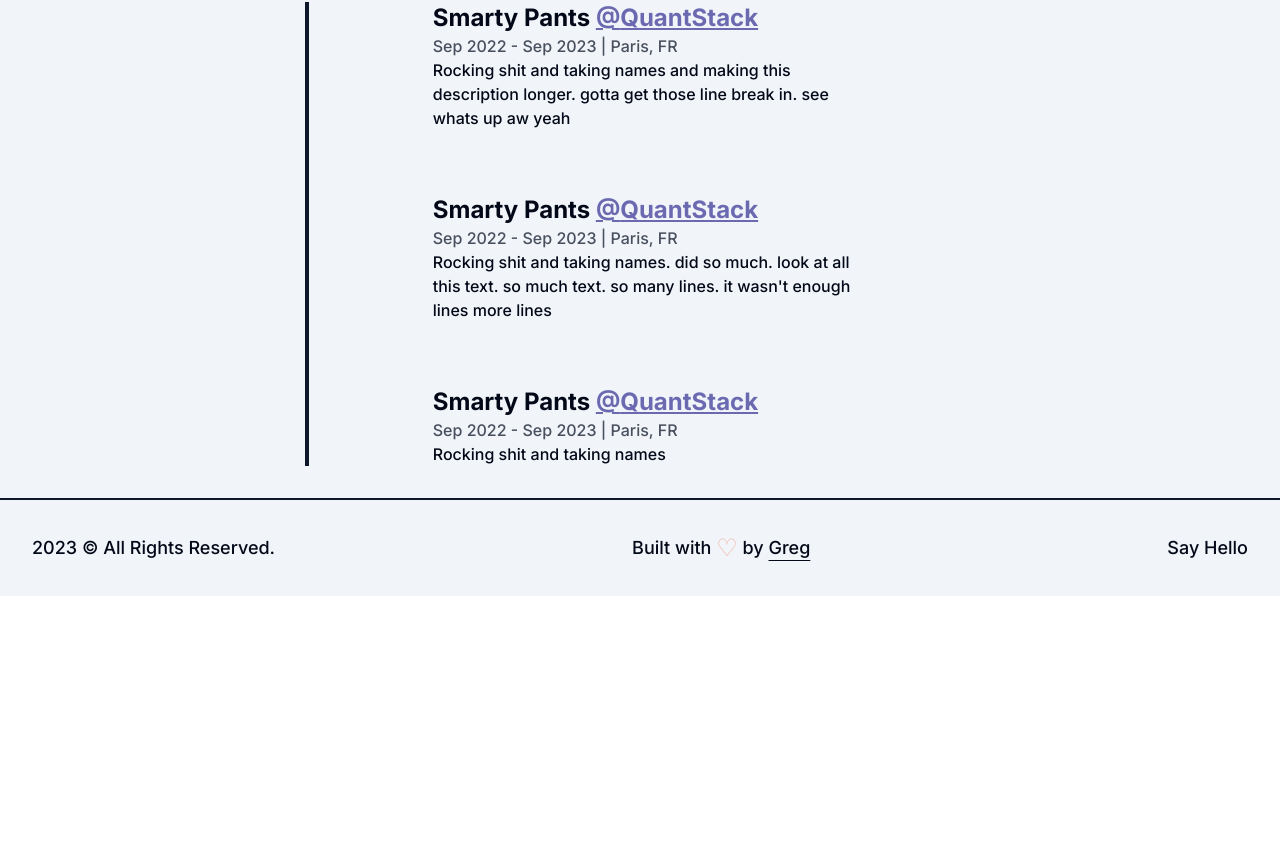
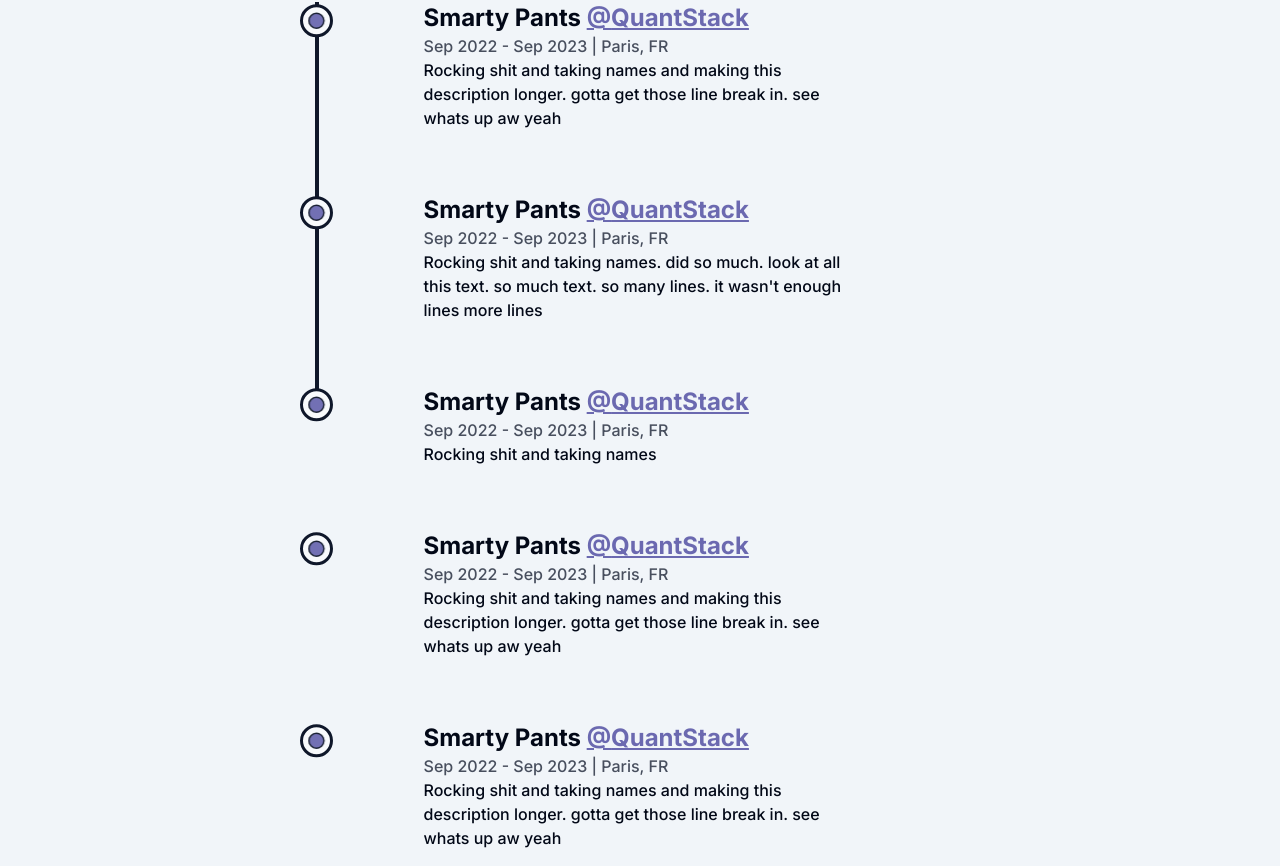
Before and after one commit to gjmooney/portfolio, a Next.js app: page /about in a window 1280 px wide. Shown: the part 2154-3020 px from the top of the page. Before the commit the page ends 2750 px from the top, so only its background shows below. Built offline with nearby package versions, Linux system fonts and the light colour scheme.

Commit message:
Add timeline animations

```diff
--- /dev/null
+++ b/Text/TextBlurbs.ts
@@ -0,0 +1,94 @@
+export const OLDexperience = [
+  {
+    position: "Smarty Pants",
+    company: "QuantStack",
+    address: "Paris, FR",
+    companyLink: "https://www.quantstack.com",
+    time: "Sep 2022 - Sep 2023",
+    work: "Rocking shit and taking names and making this description longer. gotta get those line break in. see whats up aw yeah",
+  },
+
+  {
+    position: "Smarty Pants",
+    company: "QuantStack",
+    address: "Paris, FR",
+    companyLink: "https://www.quantstack.com",
+    time: "Sep 2022 - Sep 2023",
+    work: "Rocking shit and taking names. did so much. look at all this text. so much text. so many lines. it wasn't enough lines more lines",
+  },
+
+  {
+    position: "Smarty Pants",
+    company: "QuantStack",
+    address: "Paris, FR",
+    companyLink: "https://www.quantstack.com",
+    time: "Sep 2022 - Sep 2023",
+    work: "Rocking shit and taking names",
+  },
+
+  {
+    position: "Smarty Pants",
+    company: "QuantStack",
+    address: "Paris, FR",
+    companyLink: "https://www.quantstack.com",
+    time: "Sep 2022 - Sep 2023",
+    work: "Rocking shit and taking names and making this description longer. gotta get those line break in. see whats up aw yeah",
+  },
+
+  {
+    position: "Smarty Pants",
+    company: "QuantStack",
+    address: "Paris, FR",
+    companyLink: "https://www.quantstack.com",
+    time: "Sep 2022 - Sep 2023",
+    work: "Rocking shit and taking names and making this description longer. gotta get those line break in. see whats up aw yeah",
+  },
+];
+
+export const experiencesText = [
+  {
+    title: "Robotics Software Developer",
+    company: "QuantStack",
+    date: "April 2022 - Present",
+    points: [
+      "Developing JupyterLab extensions and widgets to facilitate the use of ROS on a web browser.",
+      "Collaborating with RWTH to integrate a master's robotics course involving ROS into a JupyterHub environment",
+      'Presented "Teaching ROS with JupyterLab" at ROSCon 2022 in Kyoto.',
+      "Participating in code reviews and providing constructive feedback to other developers.",
+    ],
+  },
+  {
+    title: "Research Assistant",
+    company: "IGMR - RWTH Aachen University",
+    date: "July 2021 - March 2022",
+    points: [
+      "Tested open-source robots and developed the contents of a ROS (Robot Operating System) seminar for master's students.",
+    ],
+  },
+  {
+    title: "Undergraduate Researcher Embodied Dexterity Group",
+    company: "UC Berkeley College of Engineering",
+    date: "August 2019 - May 2020",
+    points: [
+      "Designed and 3D-printed gripper mechanisms for an autonomous underwater vehicle (AUV) with the goal of collecting coral samples from the Pacific ocean.Designed.",
+    ],
+  },
+  {
+    title: "Mechanical Engineering Intern",
+    company: "Tesla",
+    date: "Jan 2019 - August 2019",
+    points: [
+      "Taught FANUC robots new manufacturing processes such as welding and adhesive application to implement design changes in the Model 3 production line.",
+      "Tested the properties of boron-treated steel welds by performing shear and tensile tests and examining the cross-sectional cuts.",
+      "Designed the Body In White (BIW) overall layout with the collaboration of automation vendors and factory engineers.",
+    ],
+  },
+  {
+    title: "Hybrid Robotics Research Assistant",
+    company: "UC Berkeley College of Engineering",
+    date: "June 2028 - December 2018",
+    points: [
+      "Generated optimized trajectories for Agility Robotics two-legged robot, Cassie, by using FROST (Fast Robot Optimization and Simulation Toolkit) in Matlab.Generated.",
+    ],
+  },
+];
--- a/app/about/page.tsx
+++ b/app/about/page.tsx
@@ -3,10 +3,13 @@ import AnimatedText from "@/components/animations/AnimatedText";
 import Experience from "@/components/Experience";
 import Skills from "@/components/Skills";
 import { cn } from "@/lib/utils";
+import { experiencesText } from "@/Text/TextBlurbs";
 import Image from "next/image";
 import profilePic from "public/profile/about-img.jpg";
 
 const page = () => {
+  const exp = experiencesText;
+
   return (
     <main className="flex min-h-screen flex-col items-center p-8 ">
       <AnimatedText text="Passion Fuels Purpose" className="mb-16 text-8xl" />
--- a/app/page.tsx
+++ b/app/page.tsx
@@ -1,4 +1,4 @@
-import AnimatedText from "@/components/AnimatedText";
+import AnimatedText from "@/components/animations/AnimatedText";
 import HireMe from "@/components/HireMe";
 import { LinkArrow } from "@/components/Icons";
 import { buttonVariants } from "@/components/ui/button";
--- a/components/Experience.tsx
+++ b/components/Experience.tsx
@@ -1,4 +1,11 @@
-interface DetailsProps {
+"use client";
+
+import React, { forwardRef, useRef } from "react";
+import ExperienceScroll from "./animations/ExperienceScroll";
+import { motion, spring, useScroll } from "framer-motion";
+import ListItemIcon from "./ListItemIcon";
+
+interface ExperienceText {
   position: string;
   company: string;
   companyLink: string;
@@ -14,16 +21,27 @@ const Details = ({
   time,
   address,
   work,
-}: DetailsProps) => {
+}: ExperienceText) => {
+  const ref = useRef<HTMLLIElement>(null);
+
   return (
-    <li className="mx-auto my-8 flex w-[60%] flex-col justify-between first:mt-0 last:mb-0">
-      <div>
+    <li
+      ref={ref}
+      className="mx-auto my-8 flex w-[60%] flex-col justify-between first:mt-0 last:mb-96"
+    >
+      <ListItemIcon reference={ref} />
+
+      <motion.div
+        initial={{ y: 50 }}
+        whileInView={{ y: 0 }}
+        transition={{ duration: 0.5, type: spring }}
+      >
         <h3 className="text-2xl font-bold capitalize ">
           {position}&nbsp;
           <a
             href={companyLink}
             target="_blank"
-            className="capitalize text-[#6B69B0] underline"
+            className="capitalize text-pastel-purple underline"
           >
             @{company}
           </a>
@@ -32,21 +50,31 @@ const Details = ({
           {time} | {address}
         </span>
         <p className="w-full font-medium">{work}</p>
-      </div>
+      </motion.div>
     </li>
   );
 };
 
 const Experience = () => {
+  const ref = useRef(null);
+  const { scrollYProgress } = useScroll({
+    target: ref,
+    offset: ["start end", "center start"],
+  });
+
   return (
     <div className="mt-32">
       <h2 className="mb-16 w-full text-center text-8xl font-bold">
         Experience
       </h2>
 
-      <div className="relative mx-auto w-[75%]">
-        <div className="absolute left-8 top-0 h-full w-[4px] origin-top bg-primary" />
-        <ul className="ml-4 flex flex-col items-start justify-between">
+      <div className="relative mx-auto w-[75%]" ref={ref}>
+        <motion.div
+          style={{ scaleY: scrollYProgress }}
+          className="absolute left-9 top-0 h-full w-[4px] origin-top bg-primary"
+        />
+
+        <ul className="flex flex-col items-start justify-between">
           <Details
             position="Smarty Pants"
             company="QuantStack"
@@ -71,6 +99,22 @@ const Experience = () => {
             time="Sep 2022 - Sep 2023"
             work="Rocking shit and taking names"
           />
+          <Details
+            position="Smarty Pants"
+            company="QuantStack"
+            address="Paris, FR"
+            companyLink="https://www.quantstack.com"
+            time="Sep 2022 - Sep 2023"
+            work="Rocking shit and taking names and making this description longer. gotta get those line break in. see whats up aw yeah"
+          />
+          <Details
+            position="Smarty Pants"
+            company="QuantStack"
+            address="Paris, FR"
+            companyLink="https://www.quantstack.com"
+            time="Sep 2022 - Sep 2023"
+            work="Rocking shit and taking names and making this description longer. gotta get those line break in. see whats up aw yeah"
+          />
         </ul>
       </div>
     </div>
--- /dev/null
+++ b/components/ListItemIcon.tsx
@@ -0,0 +1,42 @@
+import { motion, useScroll } from "framer-motion";
+import { RefObject, useRef } from "react";
+
+interface ListItemIconProps {
+  reference: RefObject<HTMLLIElement>;
+}
+
+const ListItemIcon = ({ reference }: ListItemIconProps) => {
+  const { scrollYProgress } = useScroll({
+    target: reference,
+    offset: ["center end", "center center"],
+  });
+
+  return (
+    <figure className="absolute left-0 stroke-primary">
+      <svg className="-rotate-90" width="75" height="75" viewBox="0 0 100 100">
+        <circle
+          cx="75"
+          cy="50"
+          r="20"
+          className="fill-primary stroke-primary stroke-1"
+        />
+        <motion.circle
+          cx="75"
+          cy="50"
+          r="20"
+          style={{
+            pathLength: scrollYProgress,
+          }}
+          className="fill-primary-foreground stroke-primary stroke-[4px]"
+        />
+        <circle
+          cx="75"
+          cy="50"
+          r="10"
+          className="animate-pulse fill-pastel-purple stroke-primary stroke-2"
+        />
+      </svg>
+    </figure>
+  );
+};
+export default ListItemIcon;
--- /dev/null
+++ b/components/animations/ExperienceScroll.tsx
@@ -0,0 +1,13 @@
+"use client";
+
+import { useScroll } from "framer-motion";
+import { useRef } from "react";
+
+const ExperienceScroll = () => {
+  const ref = useRef(null);
+  const { scrollYProgress } = useScroll({});
+  return (
+    <div className="absolute left-8 top-0 h-full w-[4px] origin-top bg-primary" />
+  );
+};
+export default ExperienceScroll;
```
